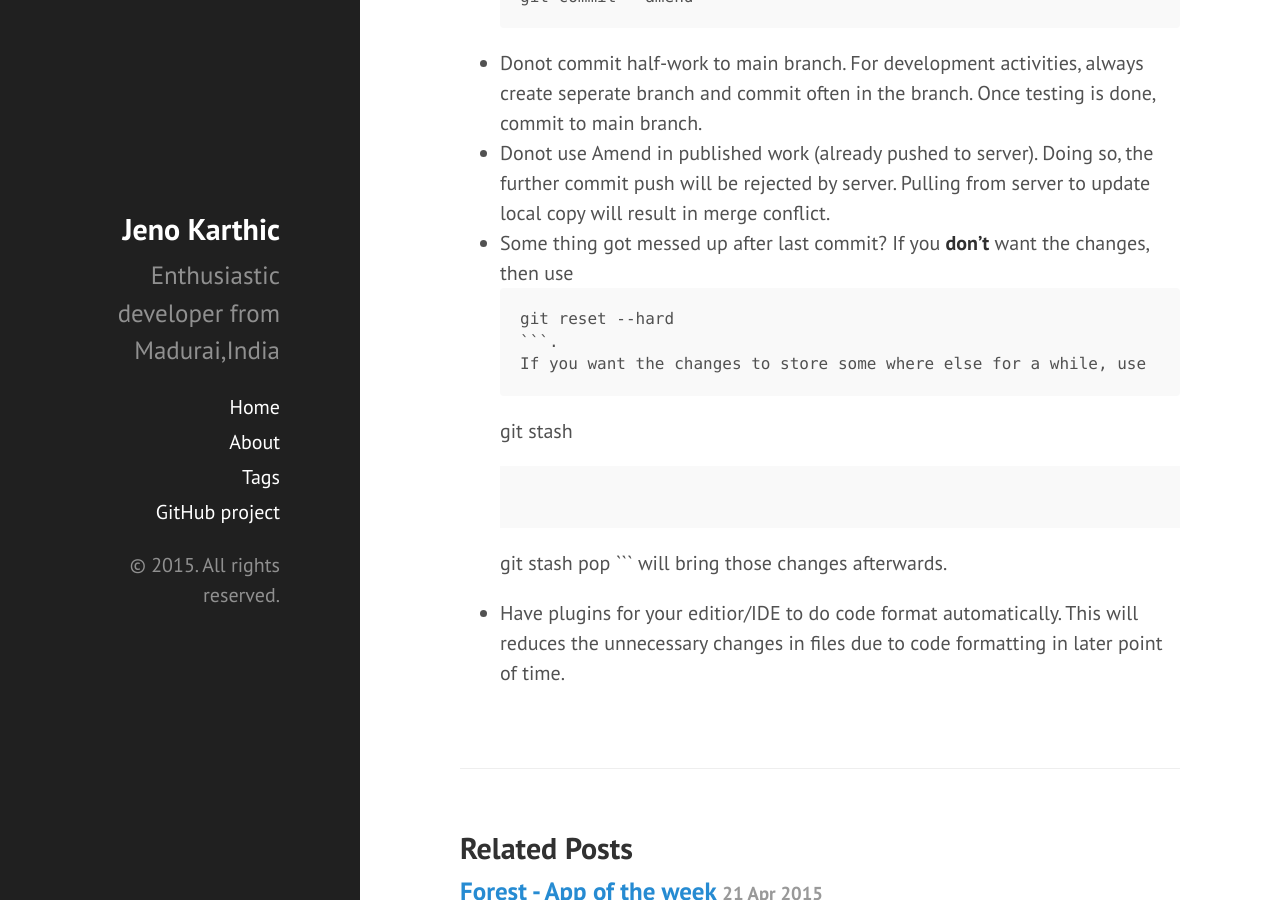
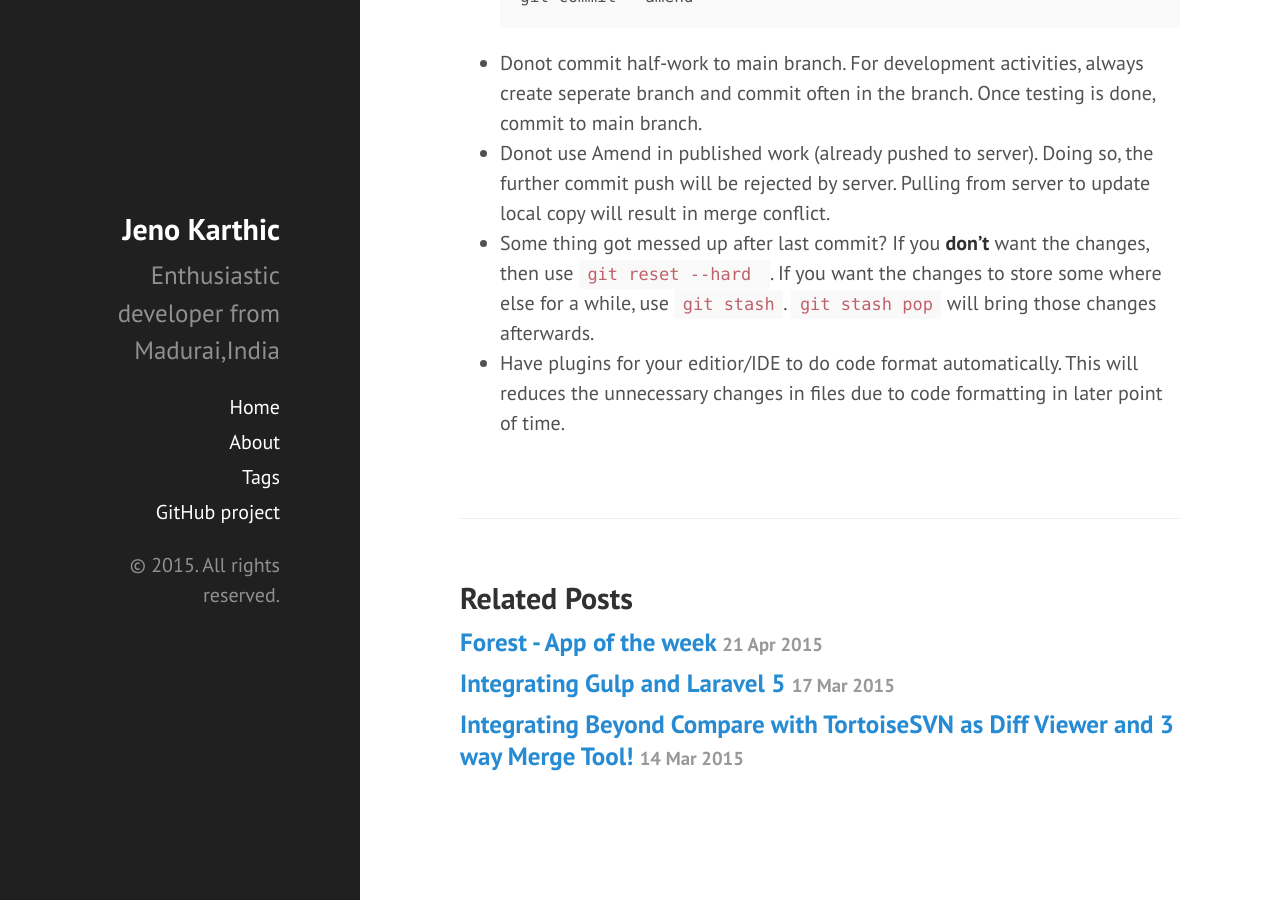
Before and after one commit to jenokarthic/jenokarthic.github.io, a Jekyll site: the page built from _posts/2015-3-14-Git-Tips.md, in a window 1280 px wide and 900 px high, scrolled down 339 px. Built offline with Jekyll 4.4.1, drawn with Linux system fonts in a browser that asks for light colours; Markdown is read by kramdown in place of the engine named in the settings; comment, search, counter and statistics services are not loaded; some of the changed lines change nothing that is shown.

Commit message:
git inline code highligh

````diff
--- a/_posts/2015-3-14-Git-Tips.md
+++ b/_posts/2015-3-14-Git-Tips.md
@@ -12,15 +12,5 @@ git commit --amend
 ```
 * Donot commit half-work to main branch.  For development activities, always create seperate branch and commit often in the branch. Once testing is done, commit to main branch.
 * Donot use Amend in published work (already pushed to server).  Doing so, the further commit push will be rejected by server.  Pulling from server to update local copy will result in merge conflict.
-* Some thing got messed up after last commit?  If you **don't** want  the changes, then use
-```
-git reset --hard
-```.
-If you want the changes to store some where else for a while, use
-```
-git stash
-```.
-```
-git stash pop
-``` will bring those changes afterwards.
+* Some thing got messed up after last commit?  If you **don't** want  the changes, then use `git reset --hard `.   If you want the changes to store some where else for a while, use  `git stash`.  `git stash pop` will bring those changes afterwards.
 * Have plugins for your editior/IDE to do code format automatically. This will reduces the unnecessary changes in files due to code formatting in later point of time.
````
